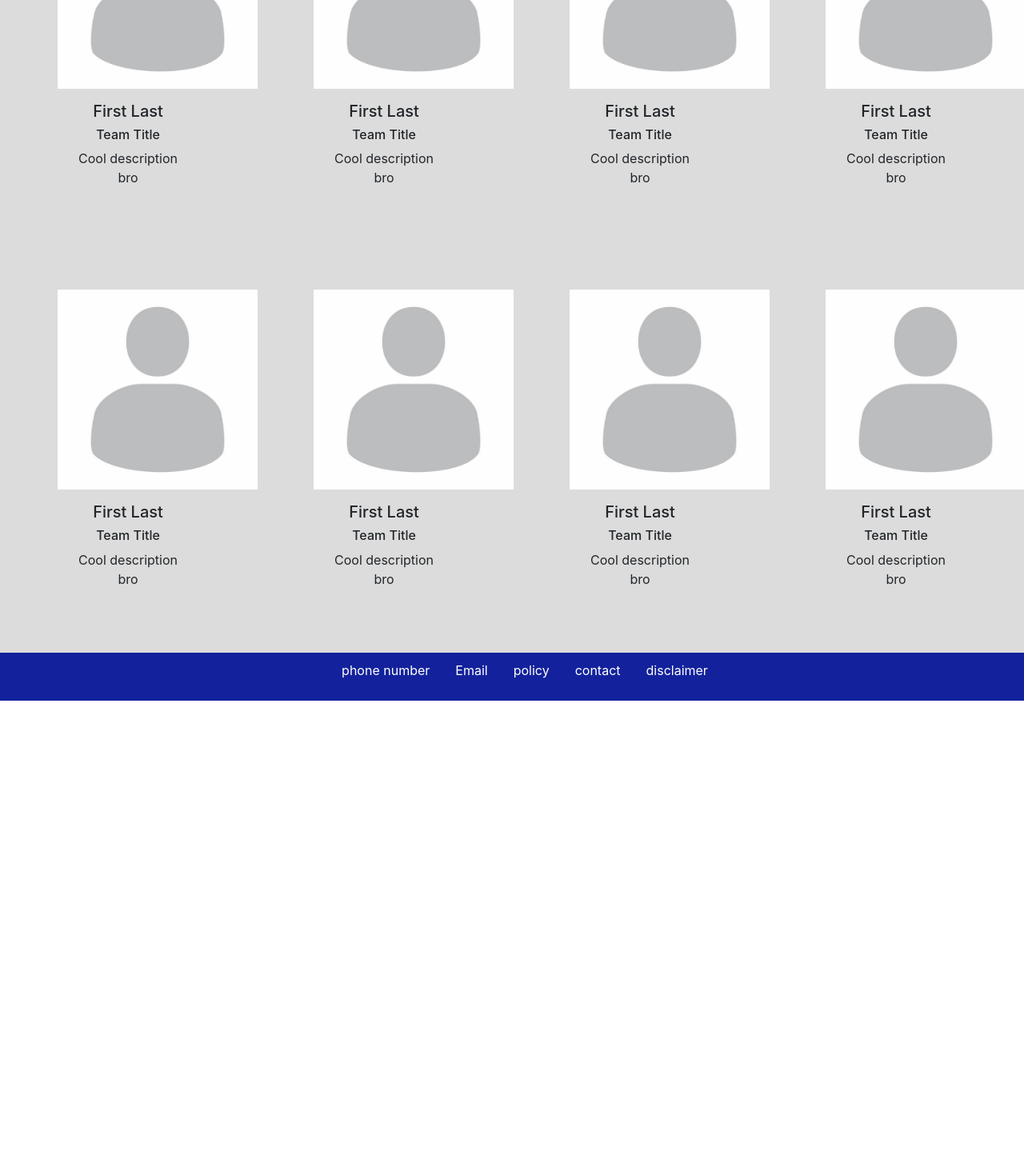
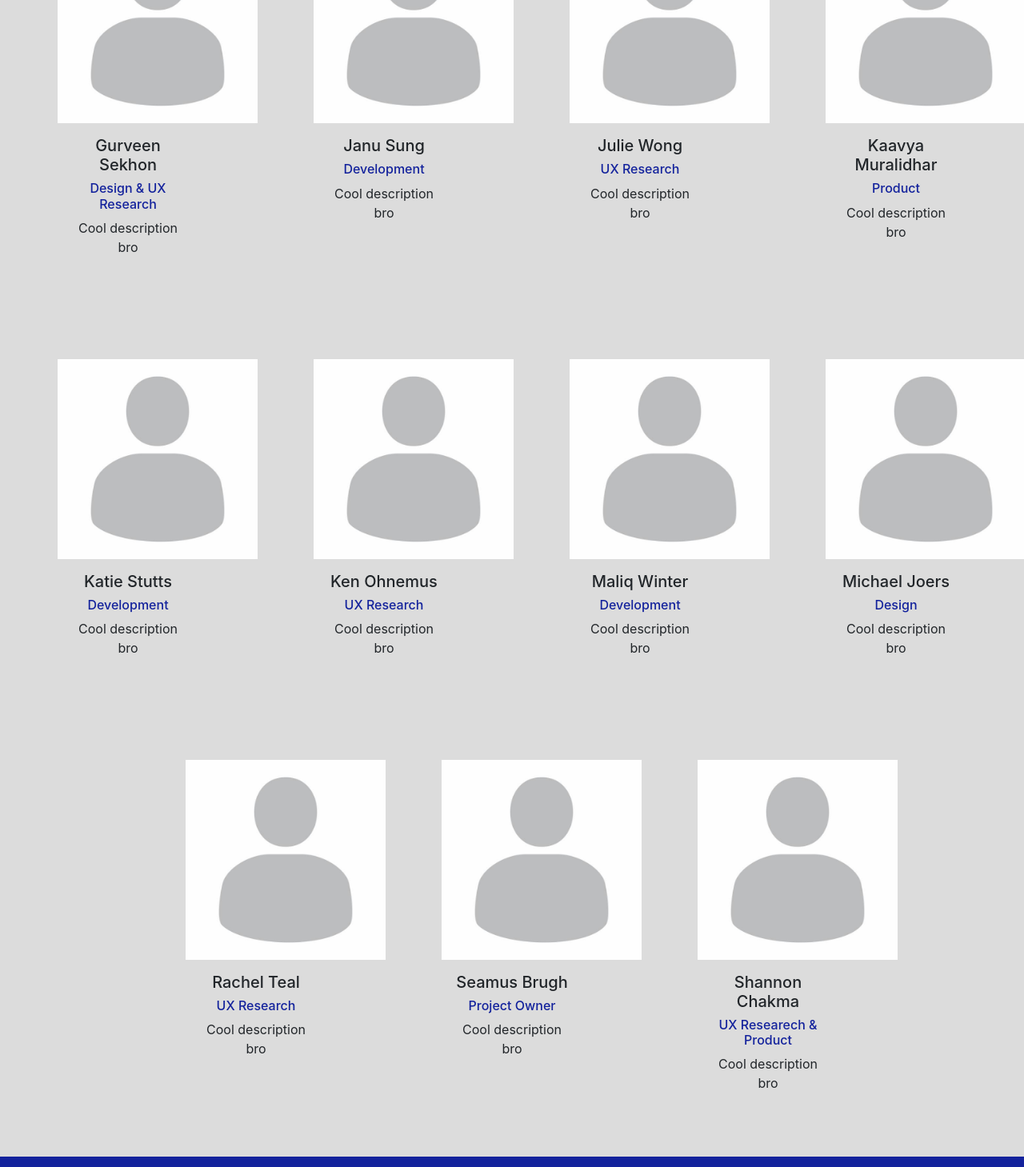
Before and after one commit to LaraDei/cvp-website, a React (Create React App) app: page /about in a window 1280 px wide. Shown: the part 1200-2659 px from the top of the page at 80% size. Before the commit the page ends 2076 px from the top, so only its background shows below. Built offline with nearby package versions, Linux system fonts and the light colour scheme.

Commit message:
updated json file with real team names

```diff
--- a/src/Components/AboutDetails.css
+++ b/src/Components/AboutDetails.css
@@ -5,3 +5,7 @@
 #about-info {
   padding: 1em;
 }
+
+#about-title {
+  color: #13229c;
+}
--- a/src/Components/AboutDetails.jsx
+++ b/src/Components/AboutDetails.jsx
@@ -8,7 +8,7 @@ const AboutDetails = (props) => {
       <img src={imgPlaceholder} class="about-img"/>
       <div class="container" id="about-info">
         <h5>{props.name}</h5>
-        <h6>{props.title}</h6>
+        <h6 id="about-title">{props.title}</h6>
         <p>
           {props.description}
         </p>
--- a/src/data/team.json
+++ b/src/data/team.json
@@ -1,85 +1,106 @@
 [
   {
     "id": 0,
-    "name": "First Last",
-    "title": "Team Title",
+    "name": "Ann McKenzie",
+    "title": "UX Research",
     "description": "Cool description bro",
     "img": "img url"
   },
   {
     "id": 1,
-    "name": "First Last",
-    "title": "Team Title",
+    "name": "Christine Bumpous",
+    "title": "Development & Product",
     "description": "Cool description bro",
     "img": "img url"
   },
   {
     "id": 2,
-    "name": "First Last",
-    "title": "Team Title",
+    "name": "Deric Chan",
+    "title": "Product",
     "description": "Cool description bro",
     "img": "img url"
   },
   {
     "id": 3,
-    "name": "First Last",
-    "title": "Team Title",
+    "name": "Gayatri Shandar",
+    "title": "Development",
     "description": "Cool description bro",
     "img": "img url"
   },
   {
     "id": 4,
-    "name": "First Last",
-    "title": "Team Title",
+    "name": "Gurveen Sekhon",
+    "title": "Design & UX Research",
     "description": "Cool description bro",
     "img": "img url"
   },
   {
     "id": 5,
-    "name": "First Last",
-    "title": "Team Title",
+    "name": "Janu Sung",
+    "title": "Development",
     "description": "Cool description bro",
     "img": "img url"
   },
   {
     "id": 6,
-    "name": "First Last",
-    "title": "Team Title",
+    "name": "Julie Wong",
+    "title": "UX Research",
     "description": "Cool description bro",
     "img": "img url"
   },
   {
     "id": 7,
-    "name": "First Last",
-    "title": "Team Title",
+    "name": "Kaavya Muralidhar",
+    "title": "Product",
     "description": "Cool description bro",
     "img": "img url"
   },
   {
     "id": 8,
-    "name": "First Last",
-    "title": "Team Title",
+    "name": "Katie Stutts",
+    "title": "Development",
     "description": "Cool description bro",
     "img": "img url"
   },
   {
     "id": 9,
-    "name": "First Last",
-    "title": "Team Title",
+    "name": "Ken Ohnemus",
+    "title": "UX Research",
     "description": "Cool description bro",
     "img": "img url"
   },
   {
     "id": 10,
-    "name": "First Last",
-    "title": "Team Title",
+    "name": "Maliq Winter",
+    "title": "Development",
     "description": "Cool description bro",
     "img": "img url"
   },
   {
     "id": 11,
-    "name": "First Last",
-    "title": "Team Title",
+    "name": "Michael Joers",
+    "title": "Design",
+    "description": "Cool description bro",
+    "img": "img url"
+  },
+  {
+    "id": 12,
+    "name": "Rachel Teal",
+    "title": "UX Research",
+    "description": "Cool description bro",
+    "img": "img url"
+  },
+  {
+    "id": 13,
+    "name": "Seamus Brugh",
+    "title": "Project Owner",
+    "description": "Cool description bro",
+    "img": "img url"
+  },
+  {
+    "id": 14,
+    "name": "Shannon Chakma",
+    "title": "UX Researech & Product",
     "description": "Cool description bro",
     "img": "img url"
   }
```
